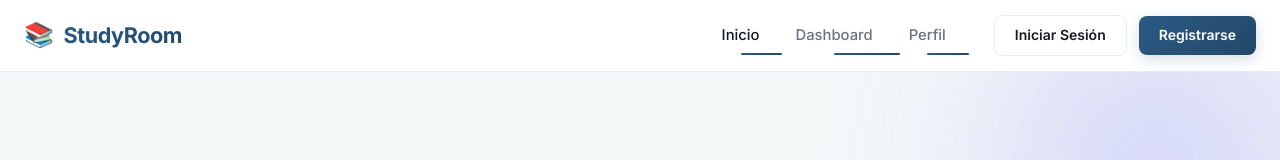
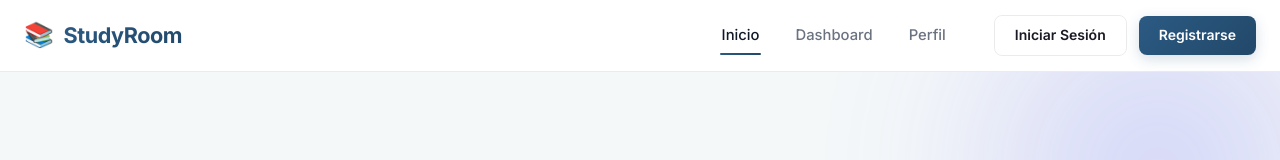
Before and after one commit to torvaldXD/miniproyecto2_frontend, a React (Vite) app: page / in a window 1280 px wide. Shown: the top 160 px of the page. Built offline with nearby package versions, Linux system fonts and the light colour scheme.

Commit message:
fix: align navbar active links properly

```diff
--- a/src/components/Layout/Layout.css
+++ b/src/components/Layout/Layout.css
@@ -203,13 +203,12 @@
   content: '';
   position: absolute;
   bottom: 0;
-  left: 50%;
-
+  left: 20%; /* Centered without transform */
   width: 60%;
   height: 2px;
   background: var(--gradient-primary);
   border-radius: 1px;
-
+  opacity: 0;
 }
 
 .navbar__link--active {
@@ -217,7 +216,7 @@
 }
 
 .navbar__link--active::after {
-
+  opacity: 1;
 }
 
 /* Auth buttons */
```
